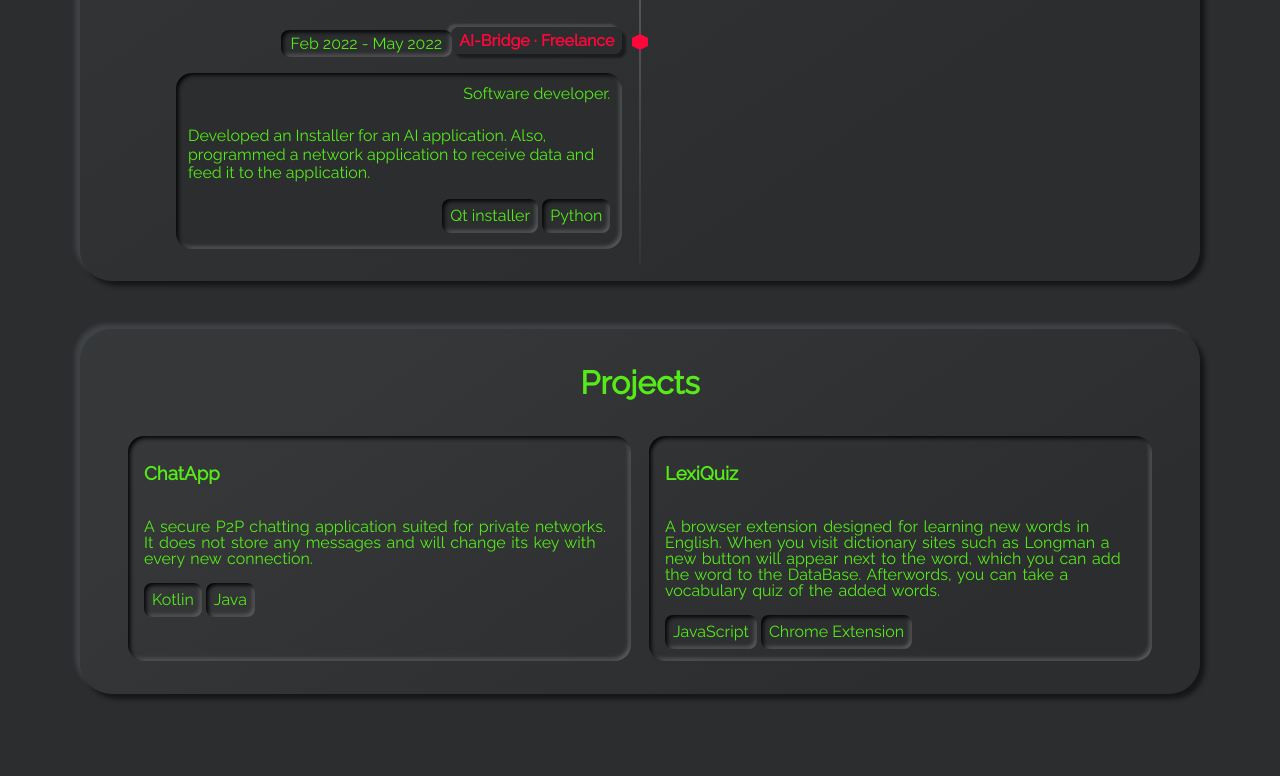
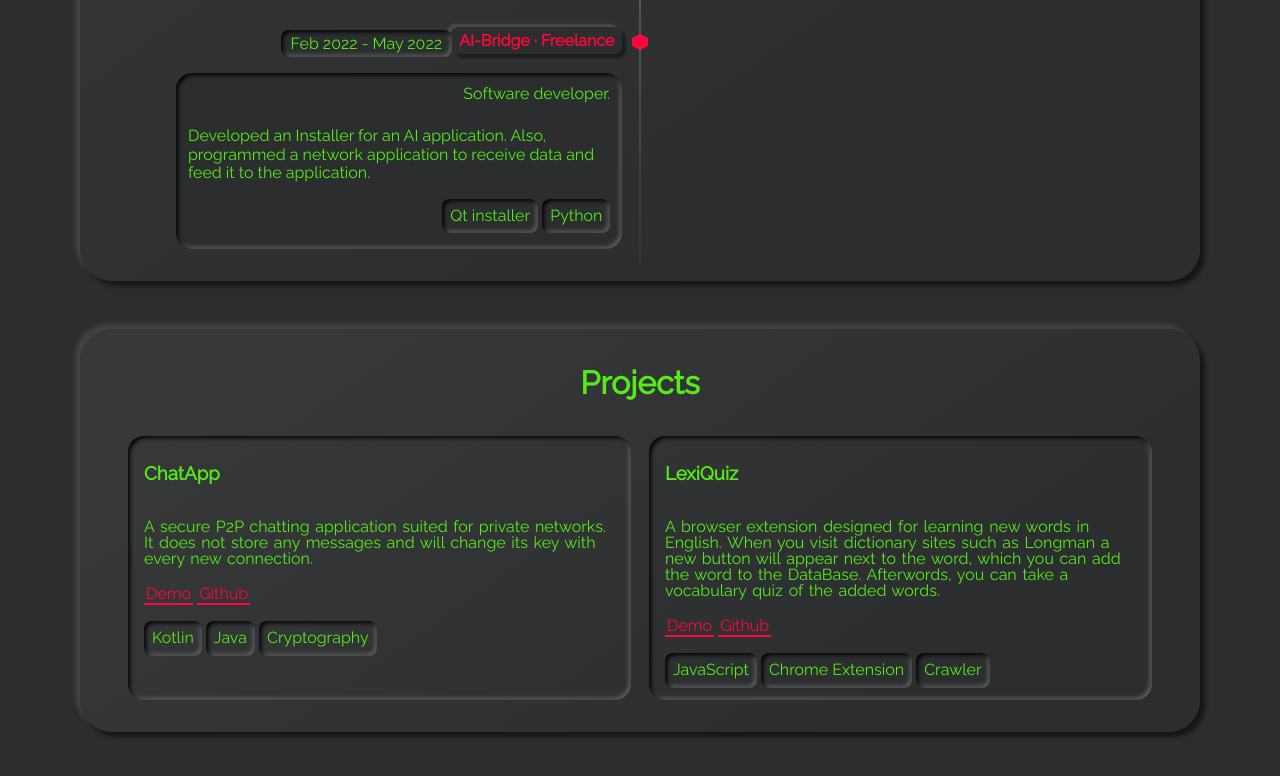
Before and after one commit to SamanBM62/SamanBM62.github.io, a Jekyll site: the page built from index.html, in a window 1280 px wide and 900 px high, scrolled down 2472 px. Shown: the top 776 px of the window. Built offline with Jekyll 4.4.1, drawn with Linux system fonts in a browser that asks for light colours.

Commit message:
added demo and github link to the prjects

```diff
--- a/_data/projects.yml
+++ b/_data/projects.yml
@@ -15,12 +15,18 @@
 
 - name: ChatApp
   descr: "A secure P2P chatting application suited for private networks. It does not store any messages and will change its key with every new connection."
+  demo: https://youtu.be/1cY09TaZeRE
+  repo: https://github.com/Mohammad-mahmoodi62/ChatApp
   tags:
     - tag: Kotlin
     - tag: Java
+    - tag: Cryptography
 
 - name: LexiQuiz
   descr: "A browser extension designed for learning new words in English. When you visit dictionary sites such as Longman a new button will appear next to the word, which you can add the word to the DataBase. Afterwords, you can take a vocabulary quiz of the added words."
+  demo: https://youtu.be/-OF-ezJ3EPI
+  repo: https://github.com/Mohammad-mahmoodi62/LexiQuiz
   tags:
     - tag: JavaScript
     - tag: Chrome Extension
+    - tag: Crawler
--- a/_includes/section-projects.html
+++ b/_includes/section-projects.html
@@ -11,7 +11,12 @@
           <a class="highlight-link" href="{{project.demo}}" target="_blank" rel="noreferrer">
             Demo
           </a>
-        {% endif %}
+          {% endif %}
+          {% if project.repo %}
+          <a class="highlight-link" href="{{project.repo}}" target="_blank" rel="noreferrer">
+            Github
+          </a>
+          {% endif %}
         {% if project.tags %}
           <div class="tag-wrapper">
             {% for tag in project.tags %}
```
